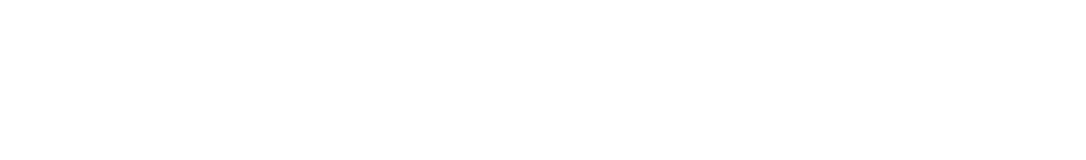
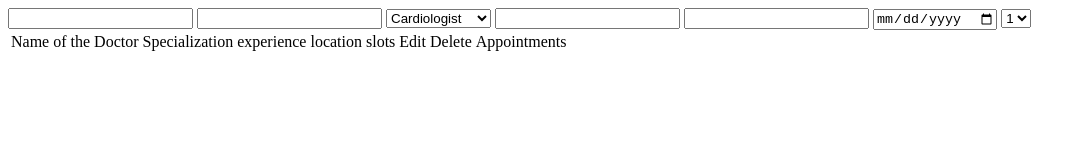
Before and after one commit to Amanmandal-M/Mock_4_Frontend, a plain HTML site: page html/dashboard.html in a window 1280 px wide. Shown: the whole page, without its empty margins (0-1086 px from the left). Drawn offline with Linux system fonts and the light colour scheme.

Commit message:
3rd Deployment

```diff
--- a/html/dashboard.html
+++ b/html/dashboard.html
@@ -8,7 +8,43 @@
     <title>Dashboard</title>
 </head>
 <body>
+    <div id="AppointmentForm">
+        <form>
+            <input type="text" class="name">
+            <input type="text" class="imgUrl">
+            <select class="specialization">
+                <option value="Cardiologist">Cardiologist</option>
+                <option value="Dermatologist">Dermatologist</option>
+                <option value="Pediatrician">Pediatrician</option>
+                <option value="Psychiatrist ">Psychiatrist </option>
+            </select>
+            <input type="text" class="experience">
+            <input type="text" class="">
+            <input type="date" class="date">
+            <select class="slots">
+                <option value="1">1</option>
+                <option value="2">2</option>
+            </select>
+        </form>
+    </div>
 
+    <table>
+        <thead>
+            <tr>
+                <td>Name of the Doctor</td>
+                <td>Specialization</td>
+                <td>experience</td>
+                <td>location</td>
+                <td>slots</td>
+                <td>Edit</td>
+                <td>Delete</td>
+                <td>Appointments</td>
+            </tr>
+        </thead>
+        <tbody>
+            <!-- Append All Datas Here -->
+        </tbody>
+    </table>
 </body>
 </html>
 <script src="../scripts/dashboard.js"></script>
```
